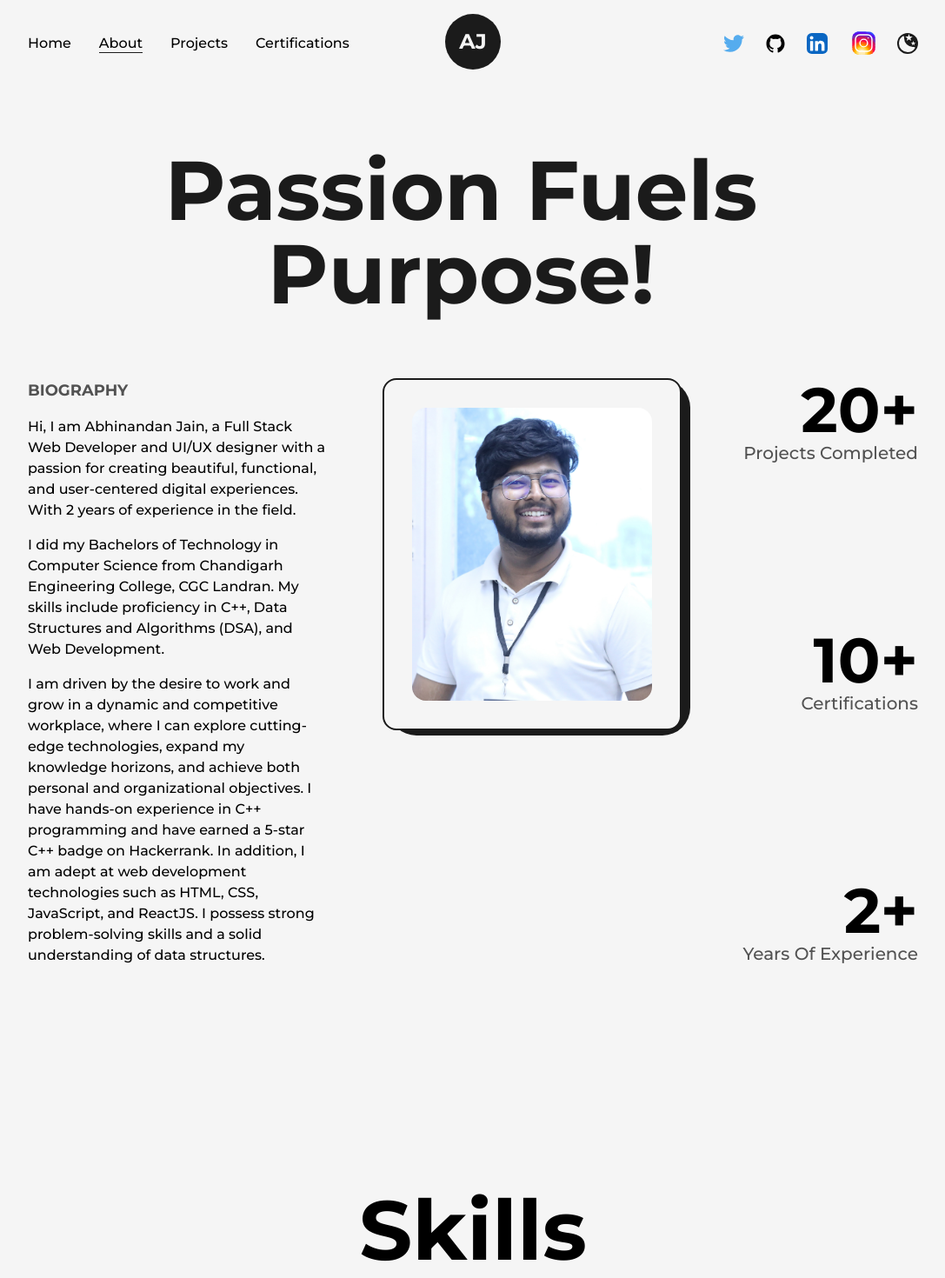
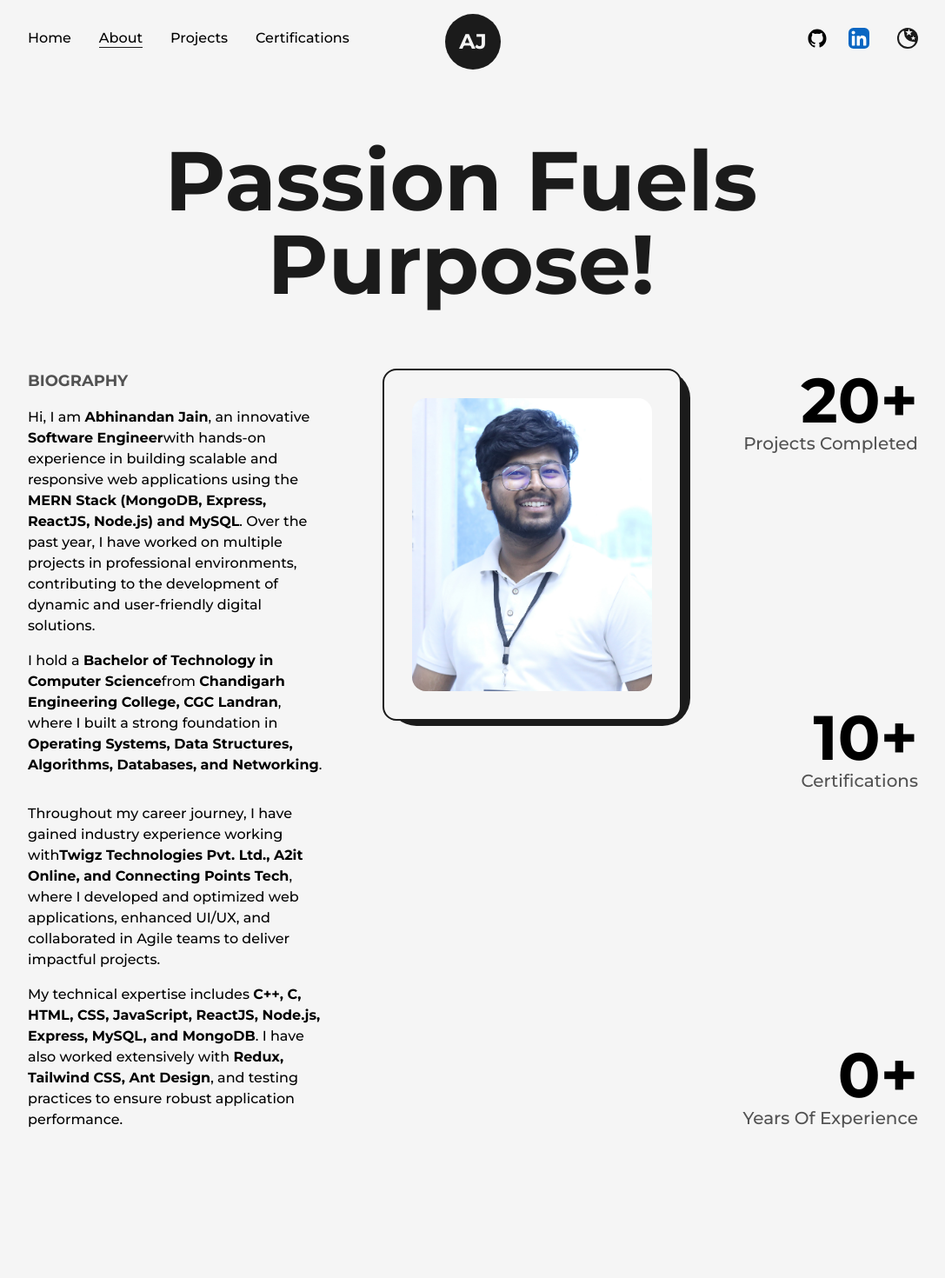
Before and after one commit to abhiiiijain/Portfoliooo, a Next.js app: page /about in a window 1280 px wide. Shown: the top 1470 px of the page at 87% size, without its empty margins (96-1183 px from the left). Built offline with nearby package versions, Linux system fonts and the light colour scheme.

Commit message:
profile updated

```diff
--- a/src/components/AnimatedText.js
+++ b/src/components/AnimatedText.js
@@ -1,4 +1,4 @@
-import React from "react";
+import React, { useEffect, useState } from "react";
 import { motion } from "framer-motion";
 
 const quote = {
@@ -29,6 +29,23 @@ const singleWord = {
 };
 
 const AnimatedText = ({ text, className = "" }) => {
+  const [isMounted, setIsMounted] = useState(false);
+  useEffect(() => setIsMounted(true), []);
+  if (!isMounted) {
+    return (
+      <div
+        className="w-full mx-auto py-2 flex item-center justify-center text-center
+    overflow-hidden dark:text-light sm:py-0
+    ">
+        <h1
+          className={`inline-block w-full text-dark font-bold capitalize text-8xl
+        dark:text-light
+        ${className}`}>
+          {text}
+        </h1>
+      </div>
+    );
+  }
   return (
     <div
       className="w-full mx-auto py-2 flex item-center justify-center text-center
--- a/src/components/Education.js
+++ b/src/components/Education.js
@@ -59,17 +59,19 @@ const Education = () => {
             type="B.Tech"
             trade="| Computer Science"
             time="2019 - 2023"
-            place="Chandigarh Engineering College"
-            info="Relevant courses included Data Structures and Algorithms, Operating Systems,
-            Web Development, Networking, Databases, Object Oriented Programming,
-            Computer Systems Engineering."
+            place="Chandigarh Engineering College, Landran"
+            info="
+            Relevant coursework: Data Structures and Algorithms, Operating Systems,
+            Web Development, Networking, Databases, Object-Oriented Programming,
+            and Computer Systems Engineering."
           />
           <Details
             type="Senior Secondary Education"
             trade="| Non-Medical"
             time="2017 - 2018"
-            place="Jawahar Navodaya Vidyalaya"
-            info=""
+            place="Jawahar Navodaya Vidyalaya, Fatehabad"
+            info="
+            Relevant coursework: Physics, Chemistry, Mathematics, and Computer Science."
           />
           <Details
             type="Secondary Education"
--- a/src/components/Experience.js
+++ b/src/components/Experience.js
@@ -64,7 +64,7 @@ const Experience = () => {
         className="font-bold text-8xl mb-32 w-full text-center
       md:text-6xl xs:text-4xl md:mb-16
       ">
-        Trainings and Internships
+        Experience and Trainings
       </h2>
 
       <div ref={ref} className="w-[75%] mx-auto relative lg:w-[90%] md:w-full">
@@ -77,18 +77,23 @@ const Experience = () => {
         <ul className=" w-full flex flex-col items-start justify-between ml-4 xs:ml-2">
           <Details
             position="Software Engineer"
-            company="A2it Solution Pvt. Ltd."
+            company="Twigz Technologies Pvt. Ltd."
             // companyLink="/"
             time="Sep 2023 - Present"
             address="Gurugram, INDIA"
             work={
               <li>
-                • I have extensive experience in building interactive and
-                responsive web applications using React.js and JavaScript. I
-                successfully developed a front-end web application using
-                React.js that effectively addressed a specific problem.
+                • Built responsive and interactive web applications using React.js, ensuring smooth performance across devices.
                 <br />
+                • Developed and maintained reusable front-end components to improve scalability and maintainability.
+                <br />
+                • Collaborated with cross-functional teams and followed Agile methodologies to deliver features on time.
+                <br />
+                • Managed source code with GitHub, maintaining a clean and well-structured repository for collaborative work.
+                <br />
+                • Wrote efficient, testable code and applied thorough testing practices to improve usability and stability.
               </li>
+
             }
             tech="ReactJs, NodeJs, ExpressJs, MongoBD, Tailwind CSS"
           />
@@ -100,15 +105,13 @@ const Experience = () => {
             address="Mohali, INDIA"
             work={
               <li>
-                • To enhance the user experience, I integrated Redux, Axios, and
-                React Router into the project, resulting in a remarkable 10%
-                improvement in usability based on thorough usability tests.
+                • Developed full-stack applications using the MERN stack, with a focus on performance and scalability.
                 <br />
-                • Additionally, I created a new application with a focus on
-                optimizing performance and scalability. By incorporating the
-                best practices I learned during development, the application
-                achieved higher efficiency and better scalability.
+                • Integrated Axios for data handling and React Router for seamless navigation across the application.
                 <br />
+                • Conducted comprehensive testing and delivered iterative enhancements, improving usability by 10%.
+                <br />
+                • Designed and deployed new applications optimized for speed, reliability, and user satisfaction.
               </li>
             }
             tech="ReactJs, NodeJs, ExpressJs, MongoBD"
@@ -119,7 +122,15 @@ const Experience = () => {
             // companyLink="/"
             time="Jun 2022 - Sep 2022"
             address="Mohali, INDIA"
-            work="• Used multiple libraries like React, Redux, AntDesign and Tailwind to build a scalable banking project."
+            work={
+              <li>
+                • Contributed to internal projects by developing front-end features with React and Redux.
+                <br />
+                • Enhanced the user interface using Ant Design, improving consistency and accessibility.
+                <br />
+                • Applied Tailwind CSS for efficient styling and faster development of responsive layouts.
+              </li>
+            }
             tech="ReactJs, Redux, Tailwind CSS"
           />
           <Details
@@ -130,17 +141,13 @@ const Experience = () => {
             address="Mohali, INDIA"
             work={
               <li>
-                • React.js, JavaScript, with hands-on experience in building
-                interactive and responsive web applications.
+                • Built interactive and responsive web applications using React.js and JavaScript.
                 <br />
-                • Developed a project using React.js to create a front-end web
-                application that solved a specific problem.
+                • Designed and developed a front-end application in React.js to solve a specific user problem.
                 <br />
-                • Implemented Redux, Axios, and React Router to improve user
-                experience by 10% based on the usability tests.
-                <br />• Developed a new application with improved performance
-                and scalability by implementing best practices learned while
-                developing.
+                • Implemented Redux, Axios, and React Router, improving user experience by 10% through usability testing.
+                <br />
+                • Created a new application with enhanced performance and scalability by applying industry best practices.
               </li>
             }
             tech="ReactJs, MongoDb"
@@ -149,9 +156,19 @@ const Experience = () => {
             position="PHP Training"
             company="Chandiagrh Engineering College "
             // companyLink="/"
-            time="2022-Present"
+            time="April 2020 - June 2020"
             address="Landran, INIDA"
-            work="• Mastered PHP and built an ecommerce platform like amazon which provide features like cart, search."
+            work={
+              <li>
+                • Mastered PHP and built an ecommerce platform like amazon which provide features like cart, search.
+                <br />
+                • Developed a user-friendly ecommerce platform with features like cart, search, and payment integration.
+                <br />
+                • Implemented PHP for server-side logic and MySQL for database management.
+                <br />
+                • Designed responsive UI using HTML and CSS to enhance user experience.
+              </li>
+            }
             tech="PHP, MySQL, HTML, CSS"
           />
         </ul>
--- a/src/components/NavBar.js
+++ b/src/components/NavBar.js
@@ -1,6 +1,6 @@
 import Link from "next/link";
 import { useRouter } from "next/router";
-import React, { useState } from "react";
+import React, { useEffect, useState } from "react";
 import Logo from "./Logo";
 import {
   TwitterIcon,
@@ -71,6 +71,11 @@ const NavBar = () => {
   const [mode, setMode] = useThemeSwitcher();
 
   const [isOpen, setIsOpen] = useState(false);
+  const [isMounted, setIsMounted] = useState(false);
+
+  useEffect(() => {
+    setIsMounted(true);
+  }, []);
 
   const handleClick = () => {
     setIsOpen(!isOpen);
@@ -86,16 +91,13 @@ const NavBar = () => {
         "
         onClick={handleClick}>
         <span
-          className={`bg-dark dark:bg-light block transition-all duration-300 ease-out h-0.5 w-6 rounded-sm ${
-            isOpen ? "rotate-45 translate-y-1" : "-translate-y-0.5"
+          className={`bg-dark dark:bg-light block transition-all duration-300 ease-out h-0.5 w-6 rounded-sm ${isOpen ? "rotate-45 translate-y-1" : "-translate-y-0.5"
             }`}></span>
         <span
-          className={`bg-dark dark:bg-light block transition-all duration-300 ease-out h-0.5 w-6 rounded-sm my-0.5 ${
-            isOpen ? "opacity-0" : "opacity-100"
+          className={`bg-dark dark:bg-light block transition-all duration-300 ease-out h-0.5 w-6 rounded-sm my-0.5 ${isOpen ? "opacity-0" : "opacity-100"
             }`}></span>
         <span
-          className={`bg-dark dark:bg-light block transition-all duration-300 ease-out h-0.5 w-6 rounded-sm ${
-            isOpen ? "-rotate-45 -translate-y-1" : "translate-y-0.5"
+          className={`bg-dark dark:bg-light block transition-all duration-300 ease-out h-0.5 w-6 rounded-sm ${isOpen ? "-rotate-45 -translate-y-1" : "translate-y-0.5"
             }`}></span>
       </button>
 
@@ -112,14 +114,14 @@ const NavBar = () => {
           />
         </nav>
         <nav className="flex items-center justify-center flex-wrap">
-          <motion.a
+          {/* <motion.a
             href="https://twitter.com/abhiiiijain1"
             target={"_blank"}
             className="w-6 mx-3"
             whileHover={{ y: -2 }}
             whileTap={{ scale: 0.9 }}>
             <TwitterIcon />
-          </motion.a>
+          </motion.a> */}
           <motion.a
             href="https://github.com/abhiiiijain"
             target={"_blank"}
@@ -136,23 +138,16 @@ const NavBar = () => {
             whileTap={{ scale: 0.9 }}>
             <LinkedInIcon />
           </motion.a>
-          <motion.a
+          {/* <motion.a
             href="https://www.instagram.com/abhiiiijain/"
             target={"_blank"}
             className="w-6 mx-3"
             whileHover={{ y: -2 }}
             whileTap={{ scale: 0.9 }}>
             <Instagram />
-          </motion.a>
-          {/* <motion.a
-            href="https://twitter.com"
-            target={"_blank"}
-            className="w-6 mx-3 bg-light rounded-full"
-            whileHover={{ y: -2 }}
-            whileTap={{ scale: 0.9 }}>
-            <PinterestIcon />
           </motion.a> */}
 
+          {isMounted && (
             <button
               onClick={() => setMode(mode === "light" ? "dark" : "light")}
               className={`ml-5 flex items-center justify-center rounded-full
@@ -164,6 +159,7 @@ const NavBar = () => {
                 <MoonIcon className={"fill-dark"} />
               )}
             </button>
+          )}
         </nav>
       </div>
 
@@ -202,14 +198,14 @@ const NavBar = () => {
             />
           </nav>
           <nav className="flex items-center justify-center flex-wrap mt-2">
-            <motion.a
+            {/* <motion.a
               href="https://twitter.com/abhiiiijain1"
               target={"_blank"}
               className="w-6 mx-3 sm:mx-1"
               whileHover={{ y: -2 }}
               whileTap={{ scale: 0.9 }}>
               <TwitterIcon />
-            </motion.a>
+            </motion.a> */}
             <motion.a
               href="https://github.com/abhiiiijain"
               target={"_blank"}
@@ -226,14 +222,14 @@ const NavBar = () => {
               whileTap={{ scale: 0.9 }}>
               <LinkedInIcon />
             </motion.a>
-            <motion.a
+            {/* <motion.a
               href="https://www.instagram.com/abhiiiijain/"
               target={"_blank"}
               className="w-6 mx-3 sm:mx-1"
               whileHover={{ y: -2 }}
               whileTap={{ scale: 0.9 }}>
               <Instagram />
-            </motion.a>
+            </motion.a> */}
             {/* <motion.a
               href="https://twitter.com"
               target={"_blank"}
@@ -243,6 +239,7 @@ const NavBar = () => {
               <PinterestIcon />
             </motion.a> */}
 
+            {isMounted && (
               <button
                 onClick={() => setMode(mode === "light" ? "dark" : "light")}
                 className={`ml-3 flex items-center justify-center rounded-full
@@ -254,6 +251,7 @@ const NavBar = () => {
                   <MoonIcon className={"fill-dark"} />
                 )}
               </button>
+            )}
           </nav>
         </motion.div>
       ) : null}
--- a/src/components/Skills.js
+++ b/src/components/Skills.js
@@ -44,18 +44,20 @@ const Skills = () => {
           Web
         </motion.div>
 
-        <Skill name="HTML" x="-25vw" y="2vw" />
+        <Skill name="HTML" x="-8vw" y="4vw" />
+        <Skill name="JavaScript" x="20vw" y="6vw" />
+        <Skill name="ReactJS" x="15vw" y="-12vw" />
+        <Skill name="NextJS" x="-20vw" y="-15vw" />
         <Skill name="CSS" x="-5vw" y="-10vw" />
-        <Skill name="JavaScript" x="20vw" y="6vw" />
-        <Skill name="Adobe Photoshop" x="0vw" y="12vw" />
-        <Skill name="NextJS" x="-20vw" y="-15vw" />
+        <Skill name="ExpressJS" x="-18vw" y="15vw" />
+        <Skill name="NodeJS" x="-30vw" y="5vw" />
         <Skill name="Mongo DB" x="-17vw" y="-5vw" />
-        <Skill name="ReactJS" x="15vw" y="-12vw" />
+        <Skill name="MySQL" x="15vw" y="-5vw" />
         <Skill name="Web Design" x="32vw" y="-5vw" />
         <Skill name="Figma" x="0vw" y="-20vw" />
         <Skill name="Firebase" x="-25vw" y="18vw" />
         <Skill name="Tailwind CSS" x="18vw" y="18vw" />
-        <Skill name="ExpressJS" x="-18vw" y="15vw" />
+        <Skill name="Adobe Photoshop" x="0vw" y="20vw" />
       </div>
     </>
   );
--- a/src/components/TransitionEffect.js
+++ b/src/components/TransitionEffect.js
@@ -1,7 +1,15 @@
-import React from "react";
+import React, { useEffect, useState } from "react";
 import { motion } from "framer-motion";
 
 const TransitionEffect = () => {
+  const [isMounted, setIsMounted] = useState(false);
+
+  useEffect(() => {
+    setIsMounted(true);
+  }, []);
+
+  if (!isMounted) return null;
+
   return (
     <>
       <motion.div
--- a/src/pages/about.js
+++ b/src/pages/about.js
@@ -2,7 +2,7 @@ import AnimatedText from "@/components/AnimatedText";
 import Layout from "@/components/Layout";
 import Head from "next/head";
 import Image from "next/image";
-import React, { useEffect, useRef } from "react";
+import React, { useEffect, useRef, useState } from "react";
 import profilePic from "../../public/images/profile/dpabhi.jpg";
 import { useInView, useMotionValue, useSpring } from "framer-motion";
 import Skills from "@/components/Skills";
@@ -31,10 +31,35 @@ const AnimatedNumbers = ({ value }) => {
     });
   }, [springValue, value]);
 
-  return <span ref={ref}></span>;
+  return (
+    <span ref={ref} suppressHydrationWarning>
+      0
+    </span>
+  );
 };
 
+const calculateExperienceYears = (startDate) => {
+  const now = new Date();
+  const start = new Date(startDate);
+  let years = now.getFullYear() - start.getFullYear();
+  const monthDiff = now.getMonth() - start.getMonth();
+  const dayDiff = now.getDate() - start.getDate();
+  if (monthDiff < 0 || (monthDiff === 0 && dayDiff < 0)) {
+    years -= 1;
+  }
+  return Math.max(0, years);
+};
+
+
 const about = () => {
+  const [experienceYears, setExperienceYears] = useState(0);
+
+  useEffect(() => {
+    // Update this start date if your professional experience start changes
+    const years = calculateExperienceYears("2023-09-04");
+    setExperienceYears(years);
+  }, []);
+
   return (
     <>
       <Head>
@@ -61,26 +86,30 @@ const about = () => {
                 Biography
               </h2>
               <p className="font-medium">
-                Hi, I am Abhinandan Jain, a Full Stack Web Developer and UI/UX designer with
-                a passion for creating beautiful, functional, and user-centered
-                digital experiences. With 2 years of experience in the field.
+                Hi, I am <b>Abhinandan Jain</b>, an innovative <b>Software Engineer</b>
+                with hands-on experience in building scalable and responsive web
+                applications using the <b>MERN Stack (MongoDB, Express, ReactJS, Node.js)
+                  and MySQL</b>. Over the past year, I have worked on multiple projects in
+                professional environments, contributing to the development of dynamic
+                and user-friendly digital solutions.
               </p>
               <p className="font-medium my-4">
-                I did my Bachelors of Technology in Computer Science from
-                Chandigarh Engineering College, CGC Landran. My skills include
-                proficiency in C++, Data Structures and Algorithms (DSA), and
-                Web Development.
+                I hold a <b>Bachelor of Technology in Computer Science</b>
+                from <b>Chandigarh Engineering College, CGC Landran</b>
+                , where I built a strong foundation in <b>Operating Systems, Data Structures,
+                  Algorithms, Databases, and Networking</b>.
+              </p>
+              <p className="font-medium my-4">
+                Throughout my career journey, I have gained industry experience working with
+                <b>Twigz Technologies Pvt. Ltd., A2it Online, and Connecting Points Tech</b>,
+                where I developed and optimized web applications, enhanced UI/UX,
+                and collaborated in Agile teams to deliver impactful projects.
               </p>
               <p className="font-medium">
-                I am driven by the desire to work and grow in a dynamic and
-                competitive workplace, where I can explore cutting-edge
-                technologies, expand my knowledge horizons, and achieve both
-                personal and organizational objectives. I have hands-on
-                experience in C++ programming and have earned a 5-star C++ badge
-                on Hackerrank. In addition, I am adept at web development
-                technologies such as HTML, CSS, JavaScript, and ReactJS. I
-                possess strong problem-solving skills and a solid understanding
-                of data structures.
+                My technical expertise includes <b>C++, C, HTML, CSS, JavaScript, ReactJS,
+                  Node.js, Express, MySQL, and MongoDB</b>. I have also worked
+                extensively with <b>Redux, Tailwind CSS, Ant Design</b>, and testing
+                practices to ensure robust application performance.
               </p>
             </div>
 
@@ -137,7 +166,7 @@ const about = () => {
                 className="flex flex-col items-end justify-center xl:items-center
               ">
                 <span className="iniline-block text-7xl font-bold md:text-6xl sm:text-5xl xs:text-4xl ">
-                  <AnimatedNumbers value={2} />+
+                  <AnimatedNumbers value={experienceYears} />+
                 </span>
                 <h2
                   className="text-xl font-medium capitalize text-dark/75 dark:text-light/75
```
Also changed, not shown: 2 other files (tests, documents, lock files or other folders). Lines whose indentation alone changed are shown as unchanged.
